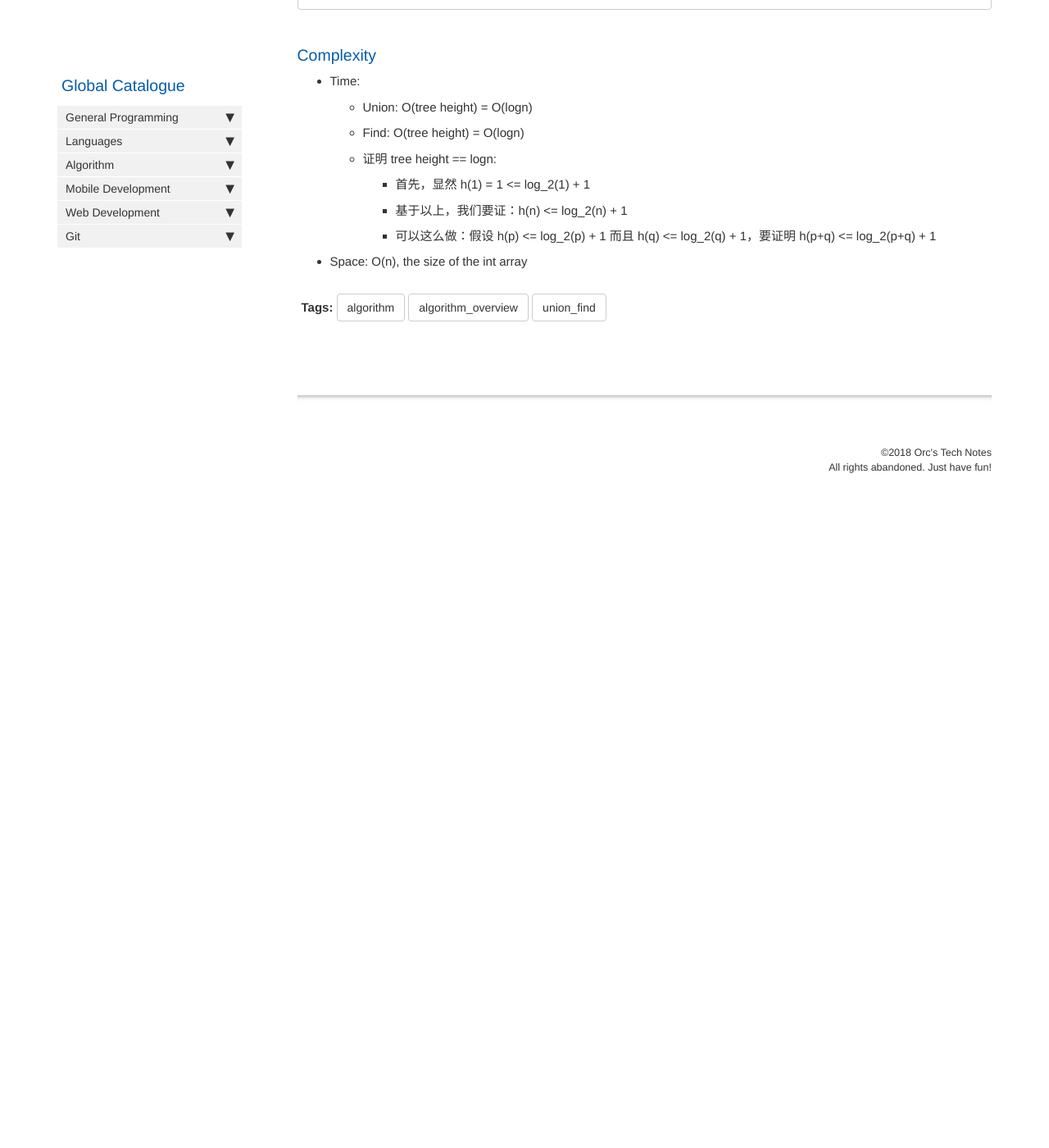
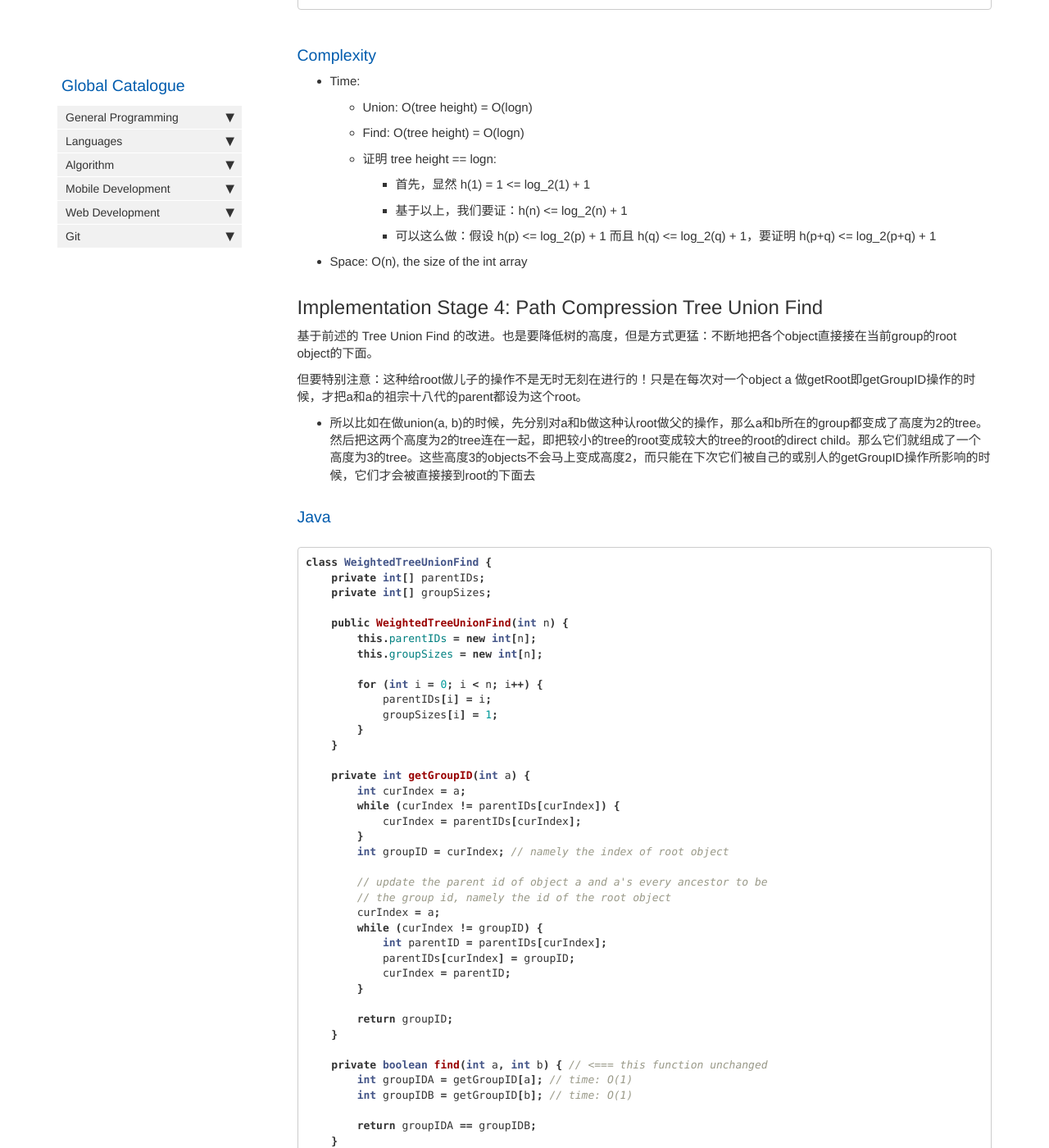
Before and after one commit to HungryOrc/hungryorc.github.io, a Jekyll site: the page built from pages/algorithm/algorithm_union_find.md, in a window 1280 px wide and 1400 px high, scrolled down 4469 px. Shown: the whole window at 82% size. Built offline with Jekyll 4.4.1, drawn with Linux system fonts in a browser that asks for light colours; nearby versions of some CDN libraries; comment, search, counter and statistics services are not loaded; before the commit the page ends 5099 px from its top, so only the background shows below that; some of the changed text lies outside the part shown.

Commit message:
Update algorithm_union_find.md

````diff
--- a/pages/algorithm/algorithm_union_find.md
+++ b/pages/algorithm/algorithm_union_find.md
@@ -223,6 +223,78 @@ class WeightedTreeUnionFind {
 * Space: O(n), the size of the int array
 
 
+## Implementation Stage 4: Path Compression Tree Union Find
+基于前述的 Tree Union Find 的改进。也是要降低树的高度，但是方式更猛：不断地把各个object直接接在当前group的root object的下面。
+
+但要特别注意：这种给root做儿子的操作不是无时无刻在进行的！只是在每次对一个object a 做getRoot即getGroupID操作的时候，才把a和a的祖宗十八代的parent都设为这个root。
+* 所以比如在做union(a, b)的时候，先分别对a和b做这种认root做父的操作，那么a和b所在的group都变成了高度为2的tree。然后把这两个高度为2的tree连在一起，即把较小的tree的root变成较大的tree的root的direct child。那么它们就组成了一个高度为3的tree。这些高度3的objects不会马上变成高度2，而只能在下次它们被自己的或别人的getGroupID操作所影响的时候，它们才会被直接接到root的下面去
+
+### Java
+```java
+class WeightedTreeUnionFind {
+    private int[] parentIDs;
+    private int[] groupSizes;
+
+    public WeightedTreeUnionFind(int n) {
+        this.parentIDs = new int[n];
+        this.groupSizes = new int[n];
+
+        for (int i = 0; i < n; i++) {
+            parentIDs[i] = i;
+            groupSizes[i] = 1;
+        }
+    }
+
+    private int getGroupID(int a) {
+        int curIndex = a;
+        while (curIndex != parentIDs[curIndex]) {
+            curIndex = parentIDs[curIndex];
+        }
+        int groupID = curIndex; // namely the index of root object
+
+        // update the parent id of object a and a's every ancestor to be
+        // the group id, namely the id of the root object
+        curIndex = a;
+        while (curIndex != groupID) {
+            int parentID = parentIDs[curIndex];
+            parentIDs[curIndex] = groupID;
+            curIndex = parentID;
+        }
+
+        return groupID;
+    }
+
+    private boolean find(int a, int b) { // <=== this function unchanged
+        int groupIDA = getGroupID[a]; // time: O(1)
+        int groupIDB = getGroupID[b]; // time: O(1)
+
+        return groupIDA == groupIDB;
+    }
+
+    private void union(int a, int b) { // <=== this function unchanged
+        int groupIDA = getGroupID[a]; // time: O(1)
+        int groupIDB = getGroupID[b]; // time: O(1)
+
+        if (groupSizes[groupIDA] >= groupSizes[groupIDB]) {
+            parentIDs[groupIDB] = groupIDA;
+            groupSizes[groupIDA] += groupSizes[groupIDB];
+        } else {
+            parentIDs[groupIDA] = groupIDB;
+            groupSizes[groupIDB] += groupSizes[groupIDA];
+        }
+    }
+}
+```
+
+### Complexity
+* Time:
+  * Union: O(1), armortized! Not every time everywhere O(1)!
+  * Find: O(1), armortized! Not every time everywhere O(1)!
+  * 证明非常困难，记住结论即可
+* Space: O(n), the size of the int array
+
+
+
 
 
 {% include links.html %}
````
